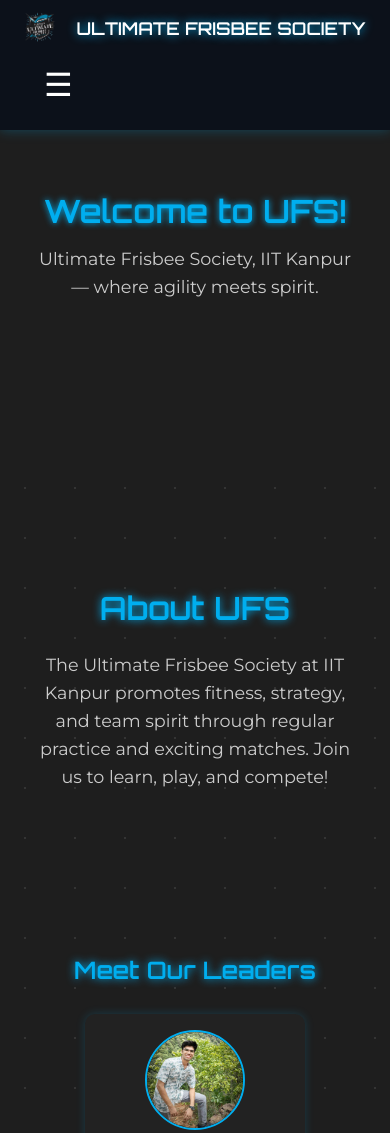
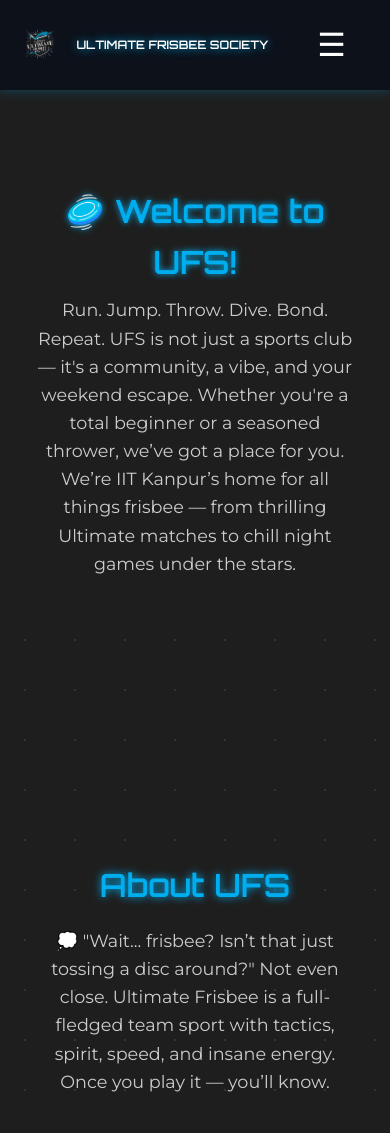
Before and after one commit to roha57/ufs-website, a plain HTML site: page index.html in a window 390 px wide. Shown: the top 1133 px of the page. Drawn offline with Linux system fonts and the light colour scheme.

Commit message:
worked on responsiveness

```diff
--- a/index.html
+++ b/index.html
@@ -29,19 +29,18 @@
   </nav>
 </header>
   <section id="home" class="home-section">
-  <h2>Welcome to UFS!</h2>
-  <p>Ultimate Frisbee Society, IIT Kanpur — where agility meets spirit.</p>
-
-  <!-- <div class="home-gallery">
-    <img src="gallery1.jpg" alt="Match 1">
-    <img src="gallery2.jpg" alt="Victory pose">
-    <img src="gallery3.jpg" alt="Team photo">
-  </div> -->
+  <h2>🥏 Welcome to UFS!</h2>
+  <p>Run. Jump. Throw. Dive. Bond. Repeat.
+UFS is not just a sports club — it's a community, a vibe, and your weekend escape. Whether you're a total beginner or a seasoned thrower, we’ve got a place for you. We’re IIT Kanpur’s home for all things frisbee — from thrilling Ultimate matches to chill night games under the stars.
+</p>
 </section>
 <section id="about" class="page-section">
   <h2>About UFS</h2>
   <p>
-    The Ultimate Frisbee Society at IIT Kanpur promotes fitness, strategy, and team spirit through regular practice and exciting matches. Join us to learn, play, and compete!
+    💭 "Wait... frisbee? Isn’t that just tossing a disc around?"
+Not even close.
+Ultimate Frisbee is a full-fledged team sport with tactics, spirit, speed, and insane energy. Once you play it — you’ll know.
+
   </p>
 </section>
   <div class="stars"></div>
--- a/style.css
+++ b/style.css
@@ -324,6 +324,17 @@ button:hover {
   .ufs-nav-links li {
     margin: 10px 0;
   }
+  @media (max-width: 768px) {
+  .ufs-title {
+    font-size: 3vw;
+  }
+}
+
+@media (max-width: 480px) {
+  .ufs-title {
+    font-size: 3vw;
+  }
+}
 }
 
 /* 🧱 Prevent content from hiding behind fixed navbar */
```
